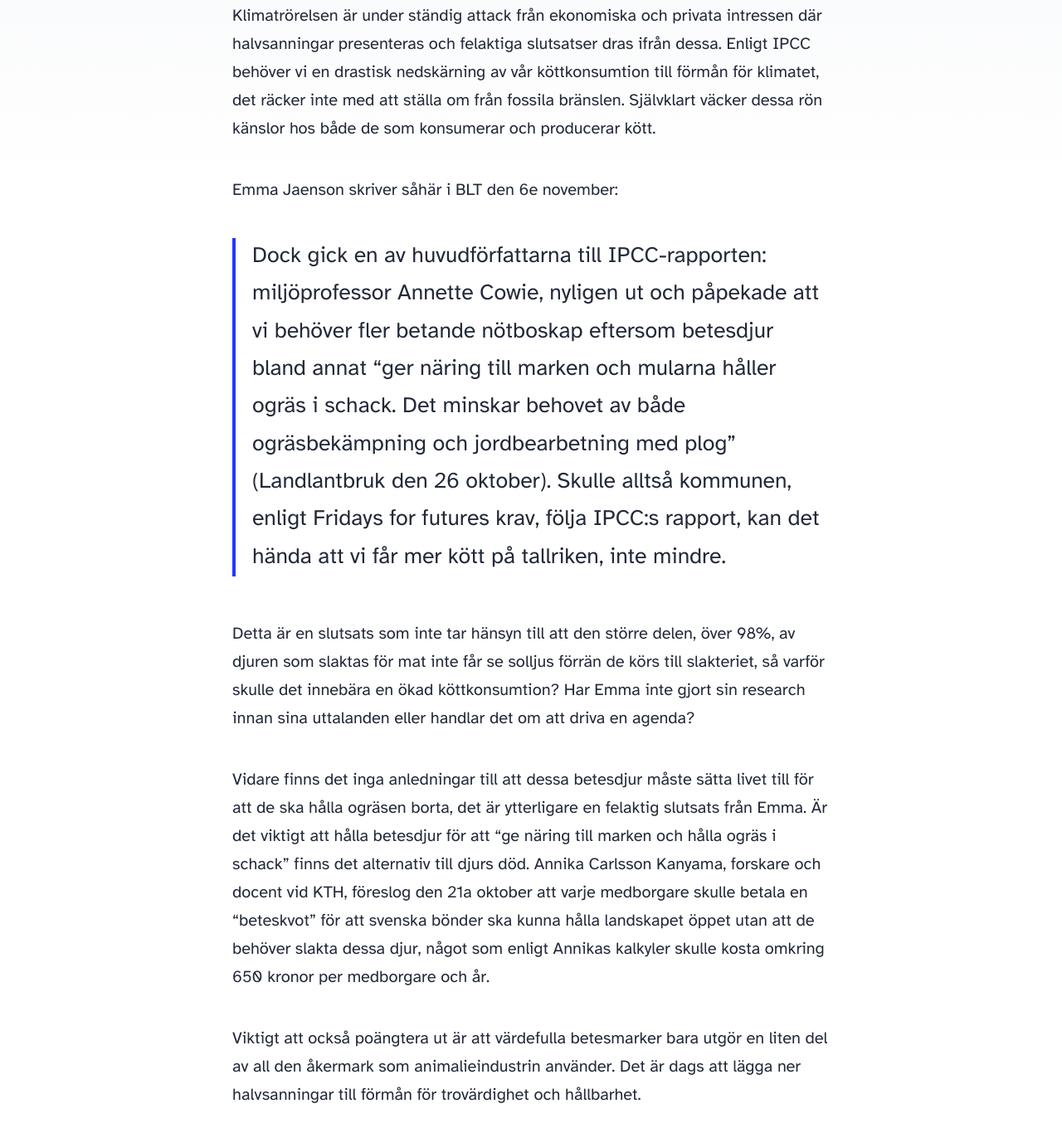
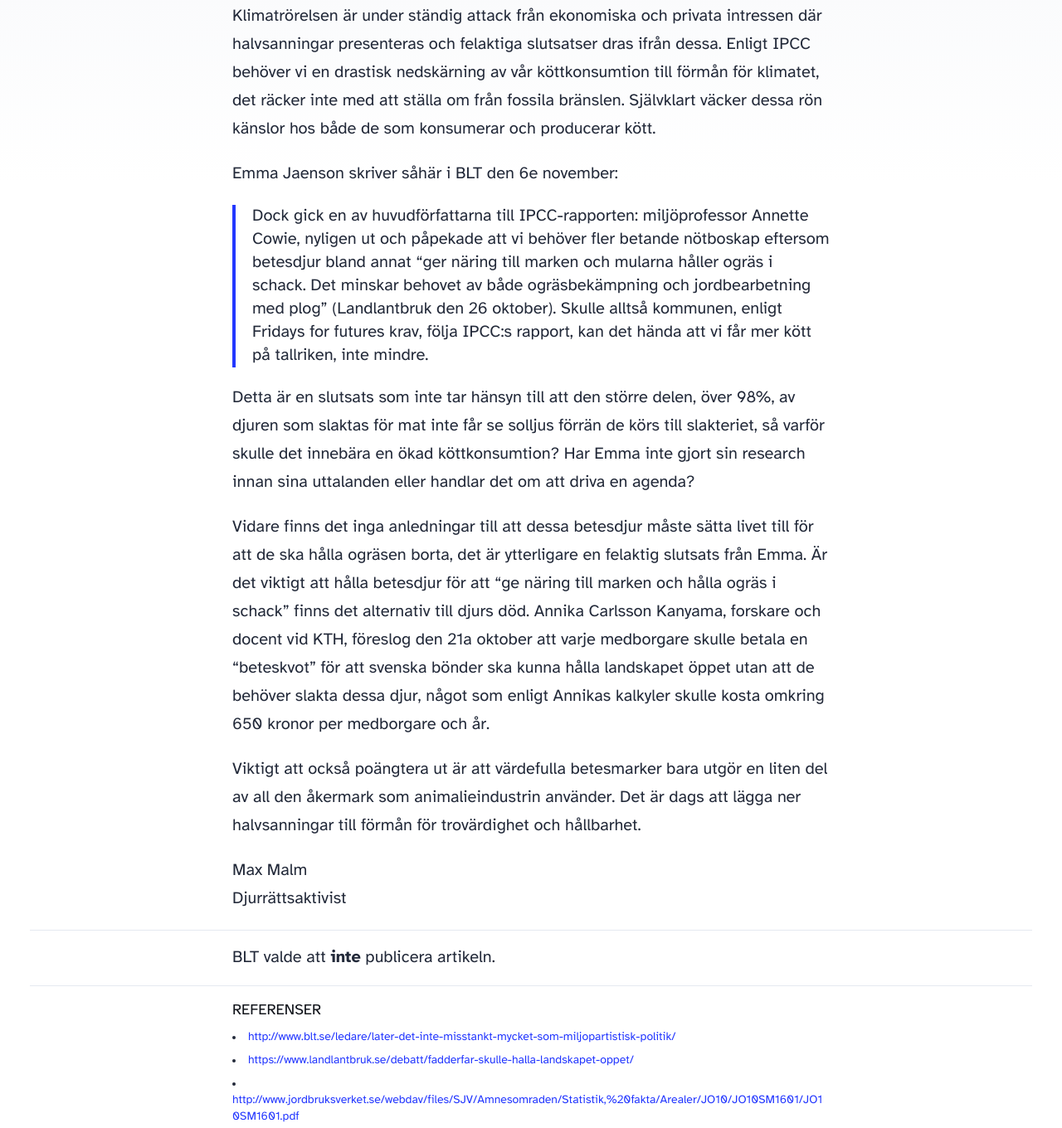
Before and after one commit to benjick/maxmalm-blog, an Astro site: page /2019/klimatrorelsen in a window 1280 px wide. Shown: the part 380-1740 px from the top of the page at 83% size. Built offline with nearby package versions, Linux system fonts and the light colour scheme; Astro itself is replaced by a stand-in of ours.

Commit message:
more css changes

```diff
--- a/src/styles/global.css
+++ b/src/styles/global.css
@@ -12,25 +12,25 @@
   --gray-light: 229, 233, 240;
   --gray-dark: 34, 41, 57;
   --gray-gradient: rgba(var(--gray-light), 50%), #fff;
-	--box-shadow: 0 2px 6px rgba(var(--gray), 25%), 0 8px 24px rgba(var(--gray), 33%),
-		0 16px 32px rgba(var(--gray), 33%);
+  --box-shadow: 0 2px 6px rgba(var(--gray), 25%),
+    0 8px 24px rgba(var(--gray), 33%), 0 16px 32px rgba(var(--gray), 33%);
 }
 @font-face {
-	font-family: 'Atkinson';
-	src: url('/fonts/atkinson-regular.woff') format('woff');
+  font-family: "Atkinson";
+  src: url("/fonts/atkinson-regular.woff") format("woff");
   font-weight: 400;
   font-style: normal;
   font-display: swap;
 }
 @font-face {
-	font-family: 'Atkinson';
-	src: url('/fonts/atkinson-bold.woff') format('woff');
+  font-family: "Atkinson";
+  src: url("/fonts/atkinson-bold.woff") format("woff");
   font-weight: 700;
   font-style: normal;
   font-display: swap;
 }
 body {
-	font-family: 'Atkinson', sans-serif;
+  font-family: "Atkinson", sans-serif;
   margin: 0;
   padding: 0;
   text-align: left;
@@ -87,7 +87,7 @@ p {
   margin-bottom: 1em;
 }
 .prose p {
-	margin-bottom: 2em;
+  margin-bottom: 1em;
 }
 textarea {
   width: 100%;
@@ -120,11 +120,17 @@ blockquote {
   border-left: 4px solid var(--accent);
   padding: 0 0 0 20px;
   margin: 0px;
-	font-size: 1.333em;
+  @apply text-lg md:text-xl;
 }
 hr {
   border: none;
   border-top: 1px solid rgb(var(--gray-light));
+}
+.prose ul {
+  @apply list-disc list-inside mb-4;
+}
+.prose ol {
+  @apply list-decimal list-inside mb-4;
 }
 @media (max-width: 720px) {
   body {
```
Lines whose indentation alone changed are shown as unchanged.
